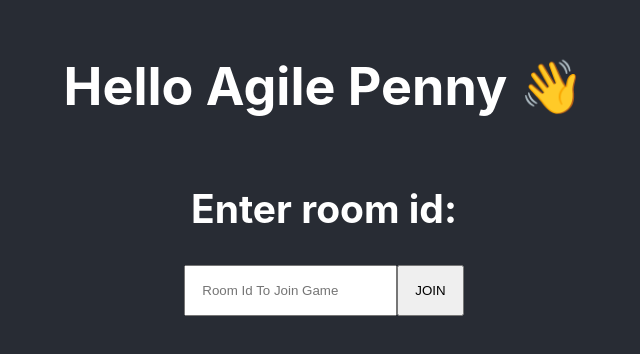
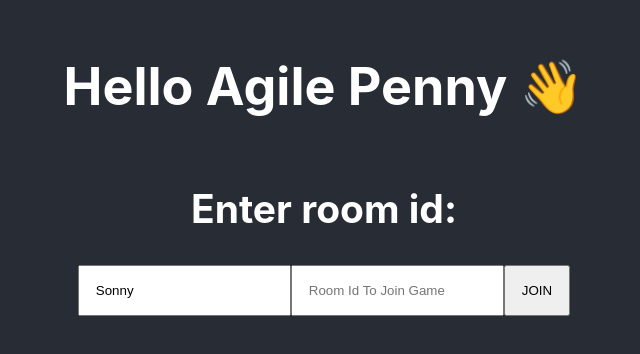
Before and after one commit to Flippin-Games/flippin-game, a React (Create React App) app in the folder client/: page / in a window 1280 px wide. Shown: the part 232-586 px from the top of the page, without its empty margins (316-956 px from the left). Built offline with nearby package versions, Linux system fonts and the light colour scheme; no server answers.

Commit message:
Add username

```diff
--- a/client/src/App.tsx
+++ b/client/src/App.tsx
@@ -8,6 +8,7 @@ import socketService from "./services/socketService";
 function App() {
   const [isInRoom, setIsInRoom] = useState(false);
   const [counter, setCounter] = useState<number>(20);
+  const [username, setUsername] = useState("Sonny");
 
   const connectSocket = async () => {
     const socket = await socketService
@@ -26,6 +27,8 @@ function App() {
     setIsInRoom,
     counter,
     setCounter,
+    username,
+    setUsername,
   };
 
   return (
--- a/client/src/components/game/game.tsx
+++ b/client/src/components/game/game.tsx
@@ -8,7 +8,7 @@ interface IGame {}
 
 function Game(props: IGame) {
   const [isActive, setIsActive] = useState<boolean>(true);
-  const { counter, setCounter } = useContext(gameContext);
+  const { counter, setCounter, username } = useContext(gameContext);
   const handleClick = (e: MouseEvent<HTMLButtonElement>) => {
     setCounter(counter + 1);
     console.log("=== in handle click ===", counter);
@@ -35,13 +35,9 @@ function Game(props: IGame) {
     // }
   }, []);
 
-  useEffect(() => {
-    console.log(counter);
-  }, [counter]);
-
   return (
     <div className={styles.wrapper}>
-      <h1>Hello Player</h1>
+      <h1>Hello {username}</h1>
       <p>{counter}</p>
       <button onClick={handleClick} disabled={!isActive}>
         Click on me
--- a/client/src/components/joinRoom/joinRoom.tsx
+++ b/client/src/components/joinRoom/joinRoom.tsx
@@ -9,11 +9,16 @@ function JoinRoom(props: IJoinRoomProps) {
   const [roomName, setRoomName] = useState("");
   const [isJoining, setIsJoining] = useState(false);
 
-  const { setIsInRoom, isInRoom } = useContext(gameContext);
+  const { setIsInRoom, isInRoom, username, setUsername } =
+    useContext(gameContext);
 
   const handleRoomNameChange = (e: React.ChangeEvent<any>) => {
     const value = e.target.value;
     setRoomName(value);
+  };
+  const handleUsernameChange = (e: React.ChangeEvent<any>) => {
+    const value = e.target.value;
+    setUsername(value);
   };
 
   const joinRoom = async (e: React.FormEvent) => {
@@ -23,8 +28,9 @@ function JoinRoom(props: IJoinRoomProps) {
 
     setIsJoining(true);
 
+    // TODO: do server need username?
     const joined = await gameService
-      .joinGameRoom(socket, roomName)
+      .joinGameRoom(socket, roomName, username)
       .catch((err) => alert(err));
 
     if (joined) {
@@ -39,6 +45,11 @@ function JoinRoom(props: IJoinRoomProps) {
       <form onSubmit={joinRoom}>
         <h2>Enter room id:</h2>
         <input
+          placeholder="Username"
+          value={username}
+          onChange={handleUsernameChange}
+        />
+        <input
           placeholder="Room Id To Join Game"
           value={roomName}
           onChange={handleRoomNameChange}
--- a/client/src/gameContext.ts
+++ b/client/src/gameContext.ts
@@ -5,6 +5,8 @@ export interface IGameContextProps {
   setIsInRoom: (inRoom: boolean) => void;
   counter: number;
   setCounter: (counter: number) => void;
+  username: string;
+  setUsername: (username: string) => void;
 }
 
 const defaultState: IGameContextProps = {
@@ -12,6 +14,8 @@ const defaultState: IGameContextProps = {
   setIsInRoom: () => {},
   counter: 0,
   setCounter: () => {},
+  username: "Sonny",
+  setUsername: () => {},
 };
 
 export default React.createContext(defaultState);
--- a/client/src/services/gameService/index.ts
+++ b/client/src/services/gameService/index.ts
@@ -1,9 +1,13 @@
 import { Socket } from "socket.io-client";
 
 class GameService {
-  public async joinGameRoom(socket: Socket, roomId: string): Promise<boolean> {
+  public async joinGameRoom(
+    socket: Socket,
+    roomId: string,
+    username: string
+  ): Promise<boolean> {
     return new Promise((resolve, reject) => {
-      socket.emit("join_game", { roomId });
+      socket.emit("join_game", { roomId, username });
       socket.on("room_joined", () => {
         resolve(true);
       });
@@ -15,7 +19,6 @@ class GameService {
 
   public async updateGame(socket: Socket, counterValue: number) {
     socket.emit("update_game", { counterValue });
-    console.log("emit update game");
   }
 
   public async onGameUpdate(
```
Also changed, not shown: 2 other files (tests, documents, lock files or other folders).
